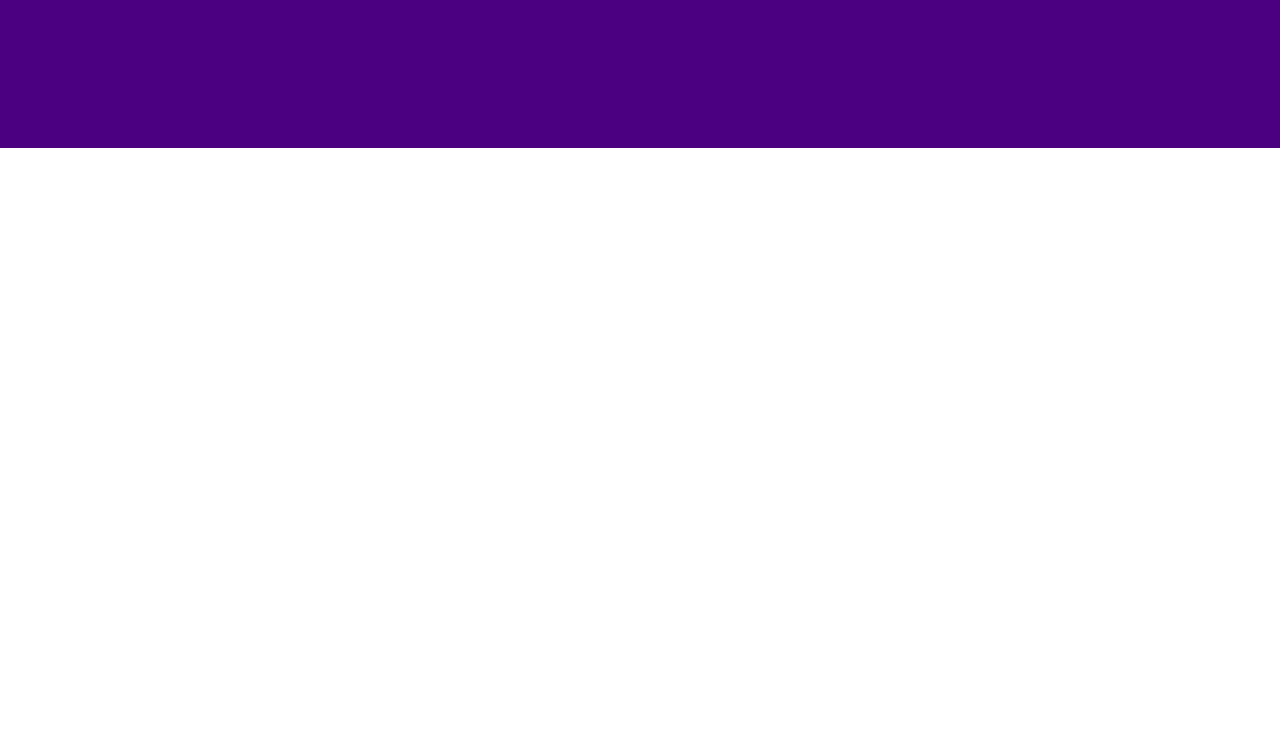
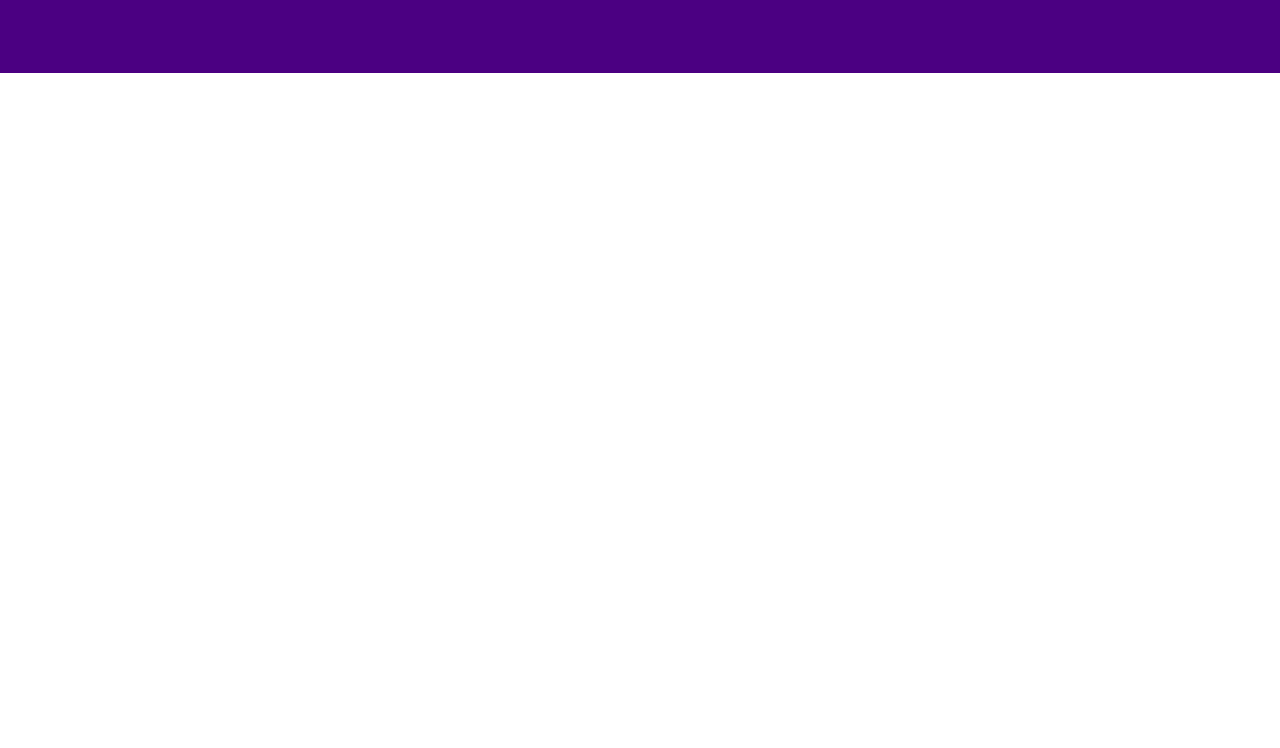
Before and after one commit to standrewscollege2018/2022-year-11-web-design-classwork-nathanstac, a plain HTML site: page intro/grid.html in a window 1280 px wide. Shown: the part 52-800 px from the top of the page. Drawn offline with Linux system fonts and the light colour scheme.

Commit message:
Update gridstyles.css

```diff
--- a/intro/gridstyles.css
+++ b/intro/gridstyles.css
@@ -7,7 +7,7 @@ body{
 }
 .navbar {
 background-color: indigo;
-height: 200px;
+height: 125px;
 display: grid;
 grid-template-columns: 1fr 1fr 1fr;
 }
```
